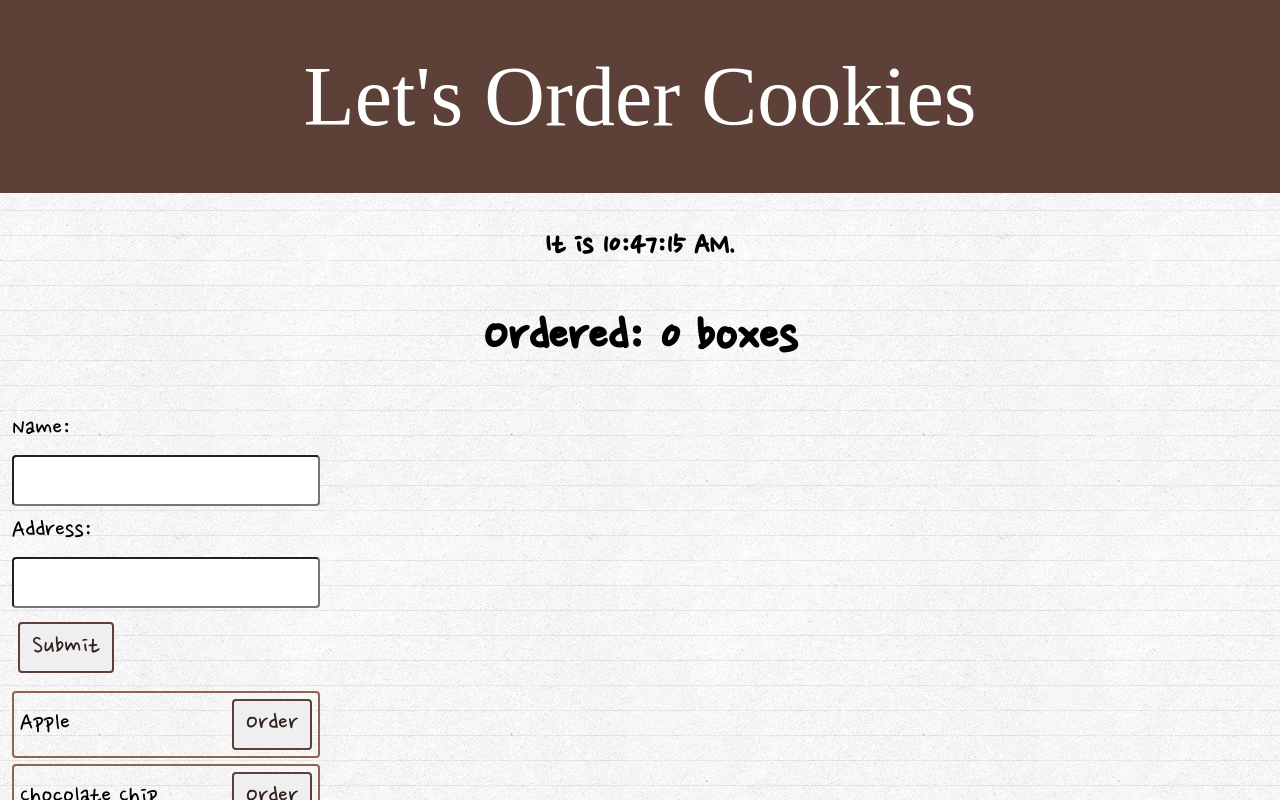
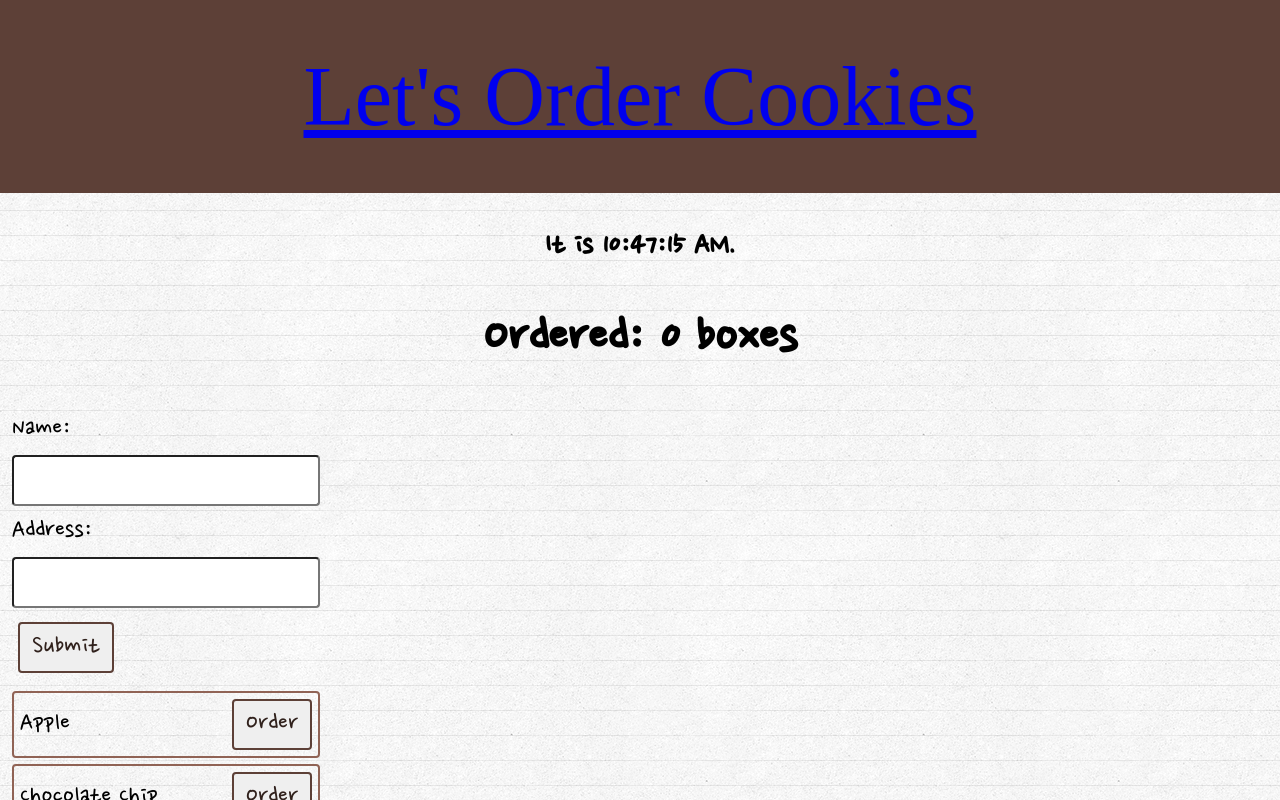
Before and after one commit to turtle96/cookies, a React (Create React App) app: page / in a window 1280 px wide. Shown: the top 800 px of the page. Built offline with nearby package versions, Linux system fonts and the light colour scheme; a web font is replaced by a local one.

Commit message:
reformat file link header

```diff
--- a/src/App.js
+++ b/src/App.js
@@ -18,10 +18,13 @@ class App extends Component {
 
 class Main extends Component {
     render() {
+
         return (
             <div className="Main">
                 <header className="Header">
+                    <a href={"/"}>
                         Let's Order Cookies
+                    </a>
                 </header>
 
                 <Clock/>
```
Lines whose indentation alone changed are shown as unchanged.
